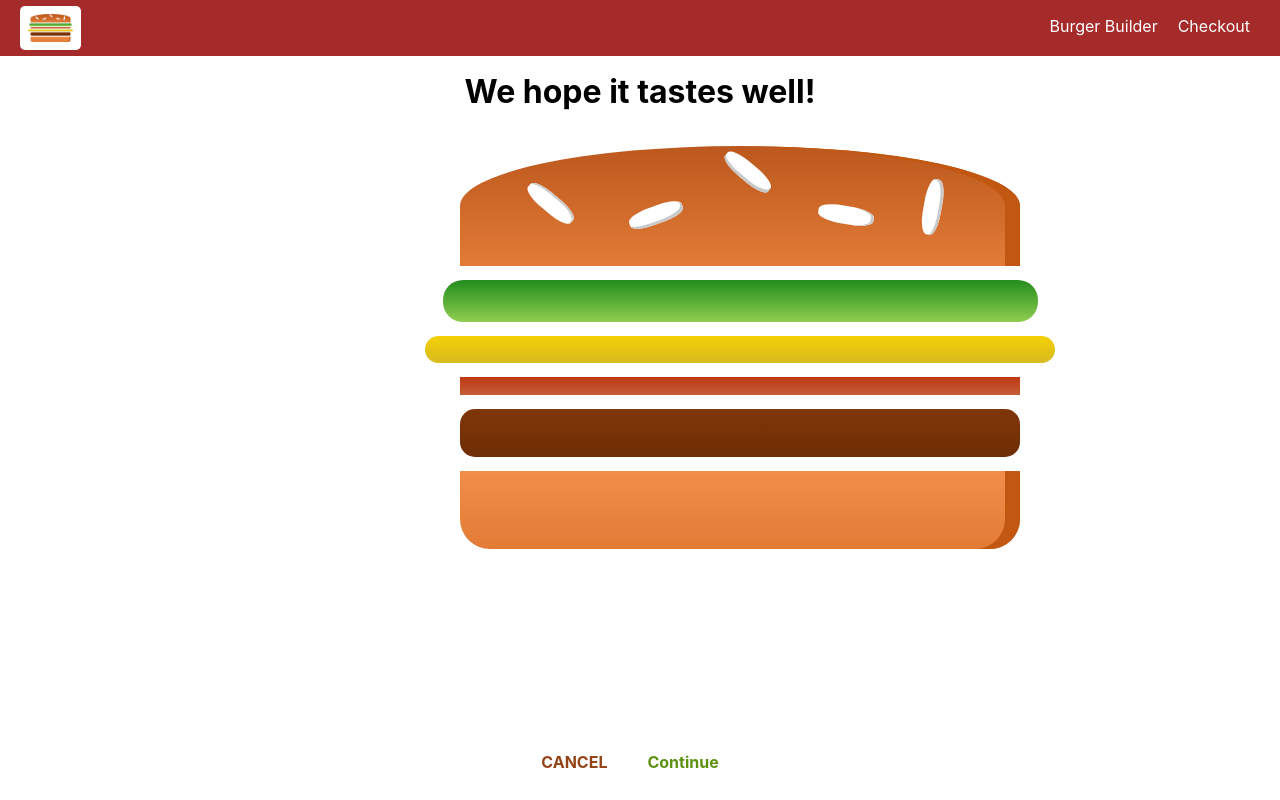
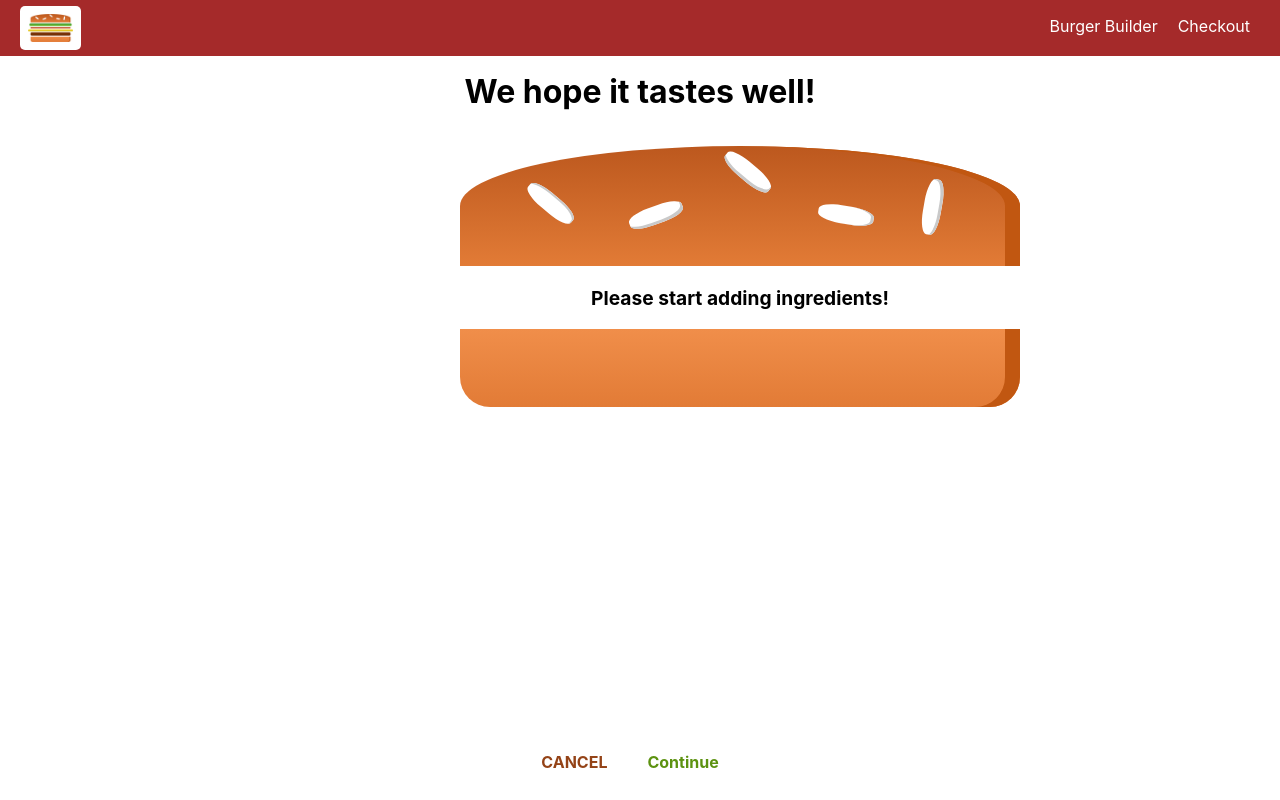
Before and after one commit to Linkonsq/Burger-Builder, a React (Create React App) app: page /checkout in a window 1280 px wide. Built offline with nearby package versions, Linux system fonts and the light colour scheme.

Commit message:
Passing ingredients via query params

```diff
--- a/src/containers/BurgerBuilder/BurgerBuilder.js
+++ b/src/containers/BurgerBuilder/BurgerBuilder.js
@@ -109,7 +109,15 @@
     //   .catch(error => {
     //     this.setState({ loading: false, purchasing: false });
     //   });
-    this.props.history.push('/checkout');
+    const queryParams = [];
+    for (let i in this.state.ingredients) {
+      queryParams.push(encodeURIComponent(i) + '=' + encodeURIComponent(this.state.ingredients[i]));
+    }
+    const queryString = queryParams.join('&');
+    this.props.history.push({
+      pathname: '/checkout',
+      search: '?' + queryString
+    });
   }
 
   render() {
--- a/src/containers/Checkout/Checkout.js
+++ b/src/containers/Checkout/Checkout.js
@@ -9,6 +9,15 @@
       bacon: 1,
       meat: 1
     }
+  }
+
+  componentDidMount() {
+    const query = new URLSearchParams(this.props.location.search);
+    const ingredients = {};
+    for (let param of query.entries()) {
+      ingredients[param[0]] = +param[1];
+    }
+    this.setState({ ingredients: ingredients });
   }
 
   checkoutCancelledHandler = () => {
```
Also changed, not shown: 1 other file (tests, documents, lock files or other folders).
